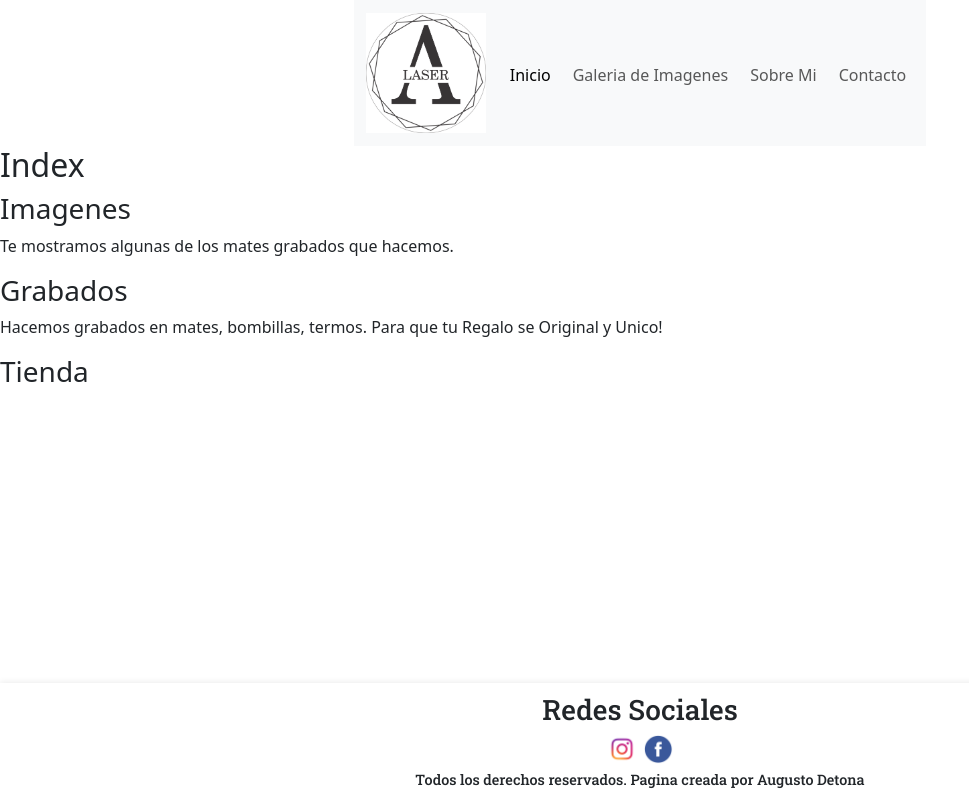
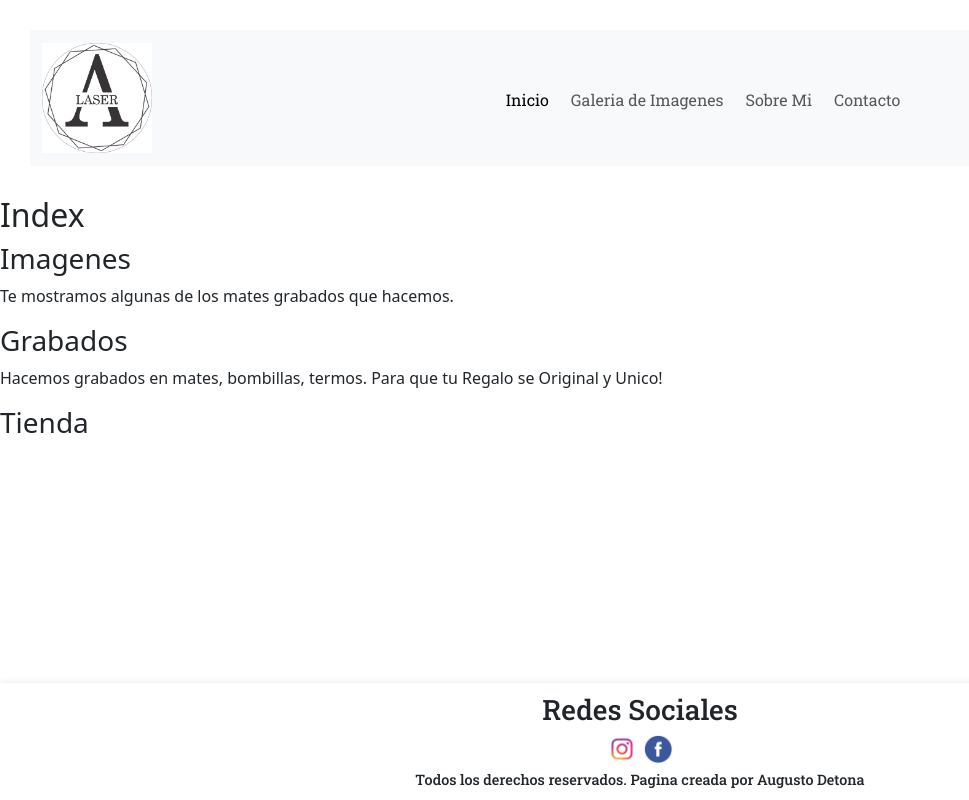
Before and after one commit to augustodetonaok/a-laser-ok, a plain HTML site: page index.html in a window 1280 px wide. Shown: the whole page, without its empty margins (0-969 px from the left). Drawn offline with nearby package versions, Linux system fonts and the light colour scheme.

Commit message:
modificacion barra navegacion

```diff
--- a/index.html
+++ b/index.html
@@ -30,13 +30,14 @@
         <section class="nav-center">
             <nav class="navbar navbar-expand-lg bg-body-tertiary">
                 <div class="container-fluid">
-                    <a class="navbar-brand" href="./index.html"><img src="./multimedia/logo.png" alt="logo" class="logo"></a>
+                    <a class="navbar-brand" href="./index.html"><img src="./multimedia/logo.png" alt="logo"
+                            class="logo"></a>
                     <button class="navbar-toggler" type="button" data-bs-toggle="collapse" data-bs-target="#navbarNav"
                         aria-controls="navbarNav" aria-expanded="false" aria-label="Toggle navigation">
                         <span class="navbar-toggler-icon"></span>
                     </button>
-                    <div class="collapse navbar-collapse" id="navbarNav">
-                        <ul class="navbar-nav">
+                    <div class="collapse navbar-collapse justify-content-center" id="navbarNav">
+                        <ul class="navbar-nav mx-auto">
                             <li class="nav-item">
                                 <a class="nav-link active" aria-current="page" href="#">Inicio</a>
                             </li>
--- a/styles/style.css
+++ b/styles/style.css
@@ -6,57 +6,18 @@
     padding-bottom: 100px;
 }
 
-/* header {
-    display: flex;
-    align-items: center;
-    justify-content: space-between;
-    padding: 10px 20px;
-    text-align: center;
-}
-
-header nav ul {
-    list-style: none;
-}
-
-header nav ul li {
-    display: inline;
-    margin: 18px;
-    font-size: 20px;
-}
-
-header nav ul li a {
-    color: black;
-    text-decoration: none;
-    font-family: "Roboto Slab", serif;
-}
-
-header nav ul li p {
-    color: blue;
-    text-decoration: underline;
-    font-size: 16px;
-}
-
-p {
-    font-family: cursive;
-} */
-.nav-center {
-    min-height: 10vh;
-    display: flex;
-    justify-content: center;
-    align-items: center;
-    padding: 0 1rem;
-    box-sizing: border-box;
-}
-@media (max-width: 576px) {
-  .nav-center { min-height: 60vh; }
-}
-
-
 /* Reglas para el logo */
 .logo {
 
-    width: 120px;
+    width: 110px;
     height: auto;
+}
+
+/*navbar */
+.nav-center {
+    font-family: "Roboto Slab", serif;
+    margin: 30px;
+
 }
 
 /* Iconos de redes sociales dentro de enlaces */
```
